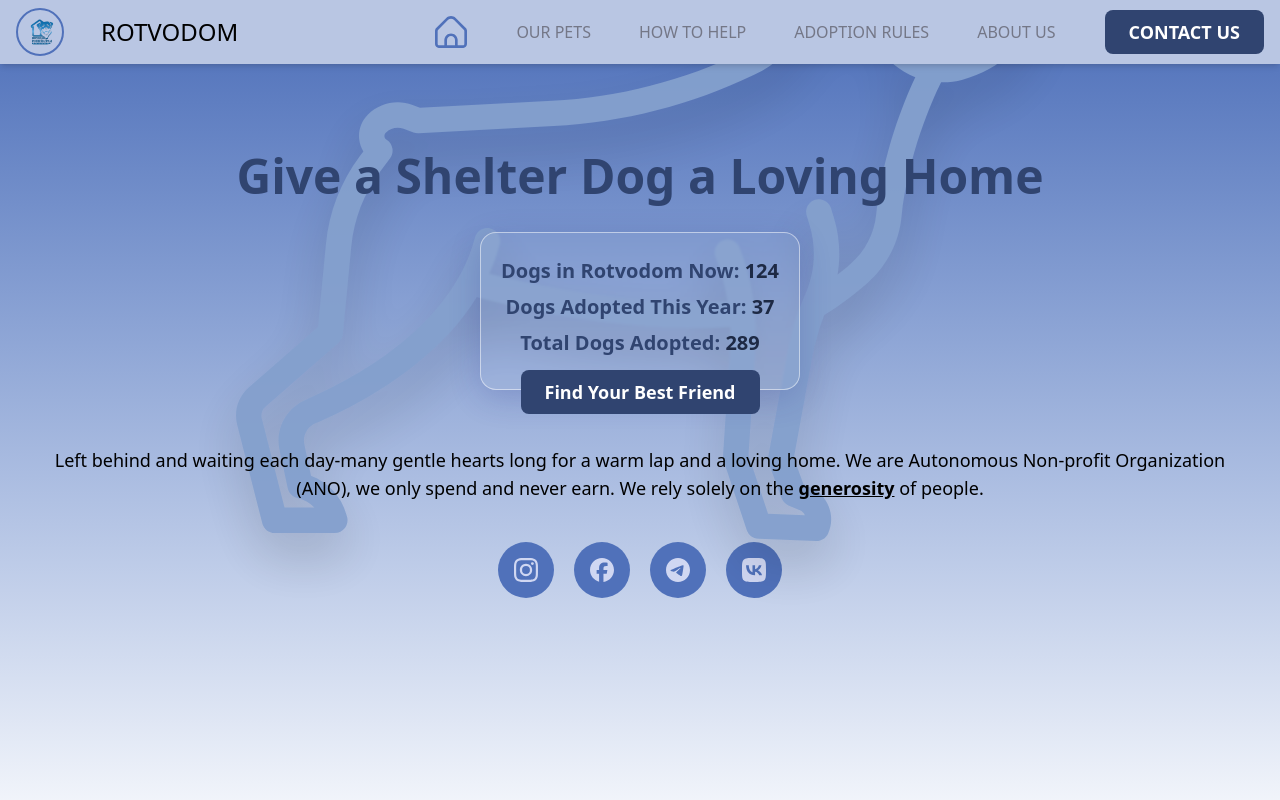
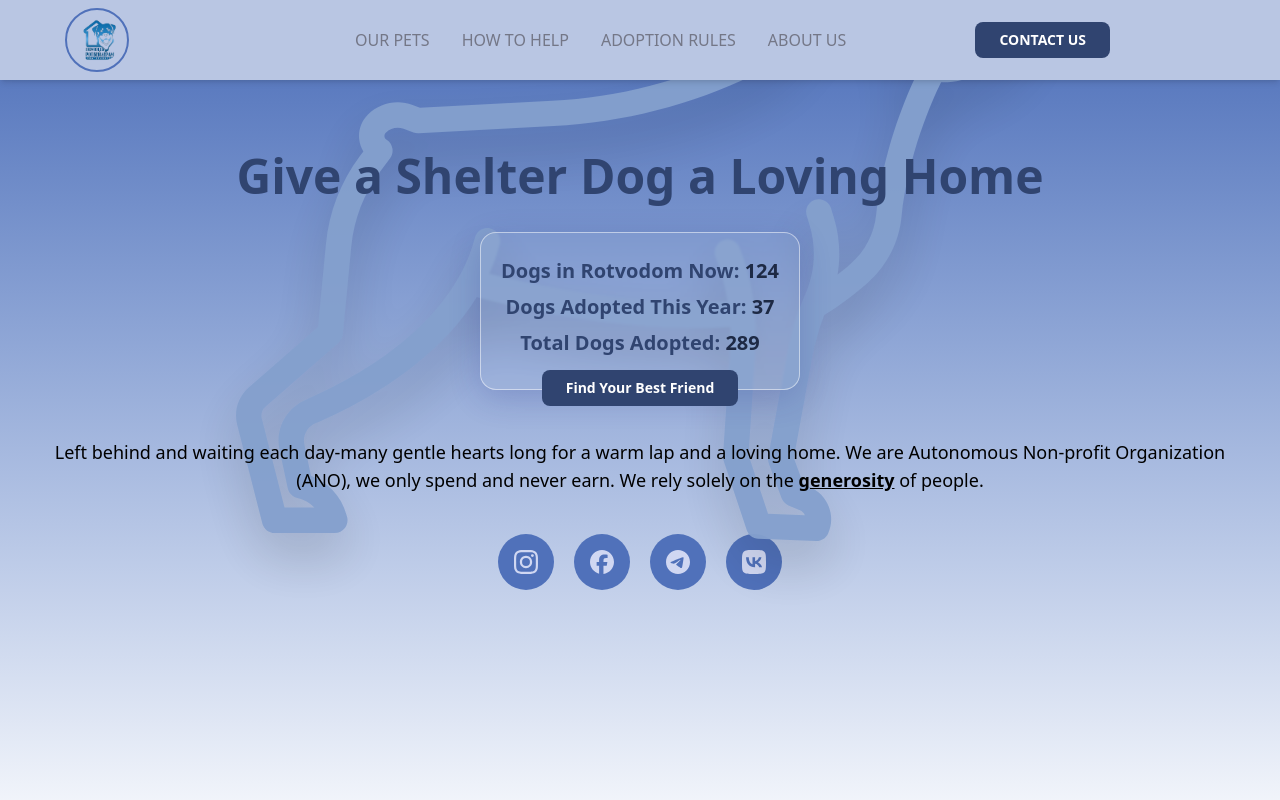
Before and after one commit to bavayra/dog-shelter, a React (Vite) app: page / in a window 1280 px wide. Shown: the top 800 px of the page. Built offline with nearby package versions, Linux system fonts and the light colour scheme.

Commit message:
style: updated header style for screens >768: margins, paddings, layout (a bit), hid the h1+ added size md to the variant of primary button

```diff
--- a/src/components/Button.tsx
+++ b/src/components/Button.tsx
@@ -26,7 +26,7 @@ const Button = ({
     'font-semibold rounded-lg transform transition-all duration-200 focus:outline-none focus:ring-2 focus:ring-offset-2 disabled:opacity-50 disabled:cursor-not-allowed';
   const variantStyles: Record<ButtonVariant, string> = {
     primary:
-      'bg-primary-700 text-white hover:bg-primary-900 hover:scale-105 focus:ring-primary-500 active:bg-primary-800',
+      'bg-primary-700 text-white hover:bg-primary-900 hover:scale-105 md:text-sm focus:ring-primary-500 active:bg-primary-800',
     secondary:
       'bg-primary-200 text-primary-700 hover:bg-primary-300 hover:scale-105 focus:ring-gray-500 active:bg-gray-800',
     outline:
--- a/src/components/Header.tsx
+++ b/src/components/Header.tsx
@@ -10,38 +10,28 @@ const Header = () => {
 
   return (
     <header className="bg-primary-200 fixed top-0 z-50 w-full shadow-md">
-      <div className="container mx-auto px-4 py-2">
-        <div className="flex items-center justify-between">
+      <div className="container mx-auto px-0 py-2">
+        <div className="flex items-center justify-around">
           <img
             src={LogoIcon}
             alt="Rotvodom Dog Shelter Logo"
-            className="border-primary-500 h-12 w-12 rounded-full border-2 bg-transparent object-center px-1 py-2"
+            className="border-primary-500 h-12 w-12 rounded-full border-2 bg-transparent object-center px-1 py-2 md:ml-2 md:h-16 md:w-16"
           />
           <div className="flex items-center">
-            <h1 className="typography-h1 xs:text-2xl xs:mr-30 mr-22 w-auto sm:mr-40">
+            <h1 className="typography-h1 xs:text-2xl xs:mr-30 mr-22 w-auto md:hidden">
               {APP_NAME}
             </h1>
           </div>
-          <a
-            href="#hero"
-            className="flex items-center justify-end"
-            aria-label="Go to home section"
-          >
-            <HomeIcon
-              className="hover:text-primary-700 text-primary-500 xs:h-8 xs:w-8 h-6 w-6 cursor-pointer object-contain transition hover:scale-115"
-              aria-label="Home"
-            />
-          </a>
 
           <nav
-            className="hidden items-center gap-6 md:flex"
+            className="hidden items-center gap-8 text-center md:flex"
             aria-label="Main navigation"
           >
             {headerLinks.map((link) => (
               <a
                 key={link.id}
                 href={link.href}
-                className="hover:text-primary-700 hover:bg-primary-200 px-3 py-3 font-medium text-neutral-700 transition-transform hover:scale-105 hover:rounded-lg hover:font-bold"
+                className="hover:text-primary-700 hover:bg-primary-200 mx-0 py-3 text-base font-medium text-neutral-700 transition-transform hover:scale-105 hover:rounded-lg hover:font-bold"
                 aria-label={`Go to ${link.label} section`}
               >
                 {link.label.toUpperCase()}
@@ -49,7 +39,7 @@ const Header = () => {
             ))}
           </nav>
 
-          <div className="hidden transition-transform hover:scale-105 md:block">
+          <div className="hidden transition-transform hover:scale-105 md:ml-4 md:block md:px-0">
             <Button
               variant="primary"
               size="medium"
@@ -63,6 +53,16 @@ const Header = () => {
               CONTACT US
             </Button>
           </div>
+          <a
+            href="#hero"
+            className="flex items-center justify-end"
+            aria-label="Go to home section"
+          >
+            <HomeIcon
+              className="hover:text-primary-700 text-primary-500 xs:h-8 xs:w-8 h-6 w-6 cursor-pointer object-contain transition hover:scale-115 md:hidden"
+              aria-label="Home"
+            />
+          </a>
         </div>
       </div>
     </header>
```
